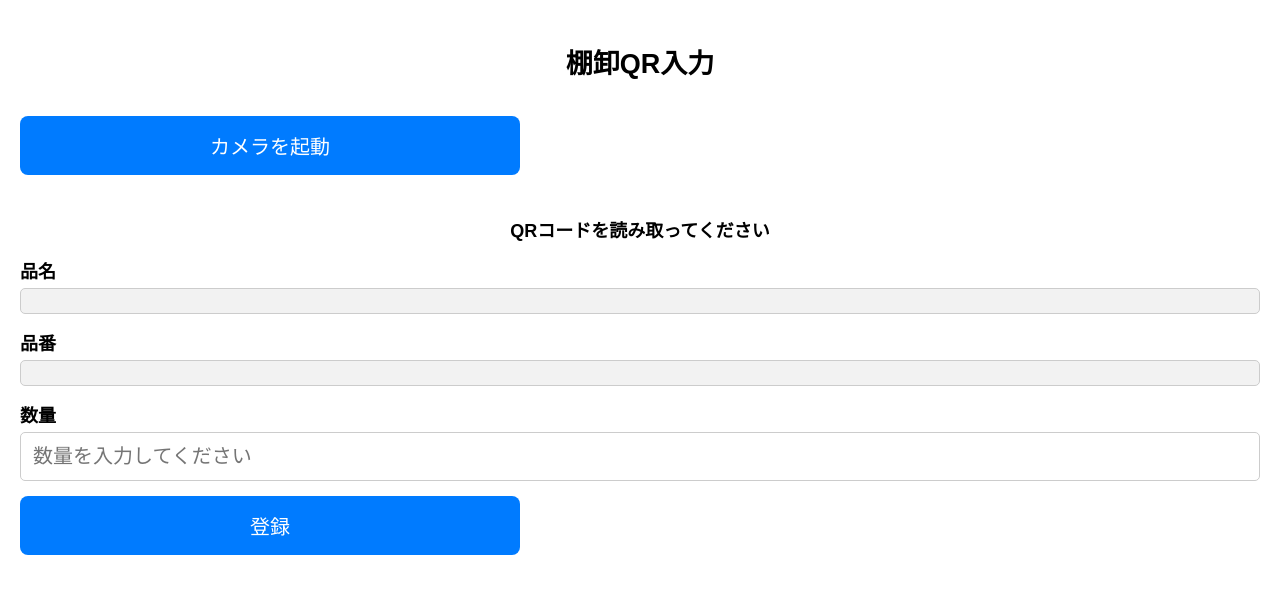
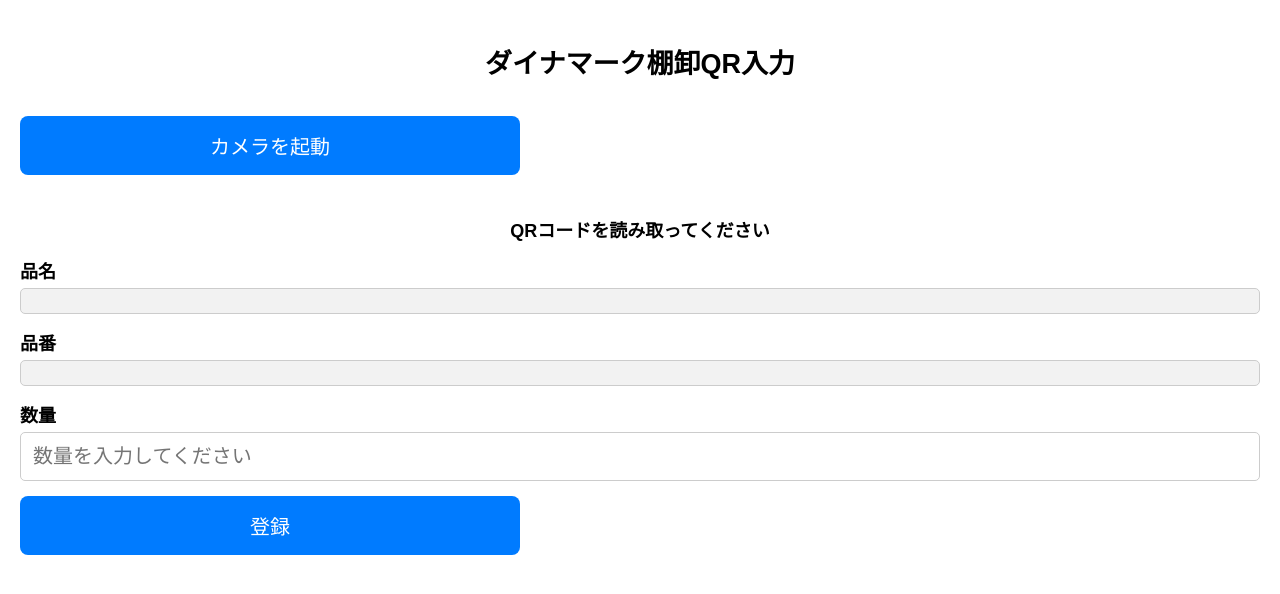
Before and after one commit to nakaseiki006-source/qr-inventory, a plain HTML site: page index.html in a window 1280 px wide. Drawn offline with Linux system fonts and the light colour scheme.

Commit message:
Update index.html

```diff
--- a/index.html
+++ b/index.html
@@ -89,7 +89,7 @@
 
 <body>
 
-<h2>棚卸QR入力</h2>
+<h2>ダイナマーク棚卸QR入力</h2>
 
 <button id="startButton"
         onclick="startCamera()">
```
